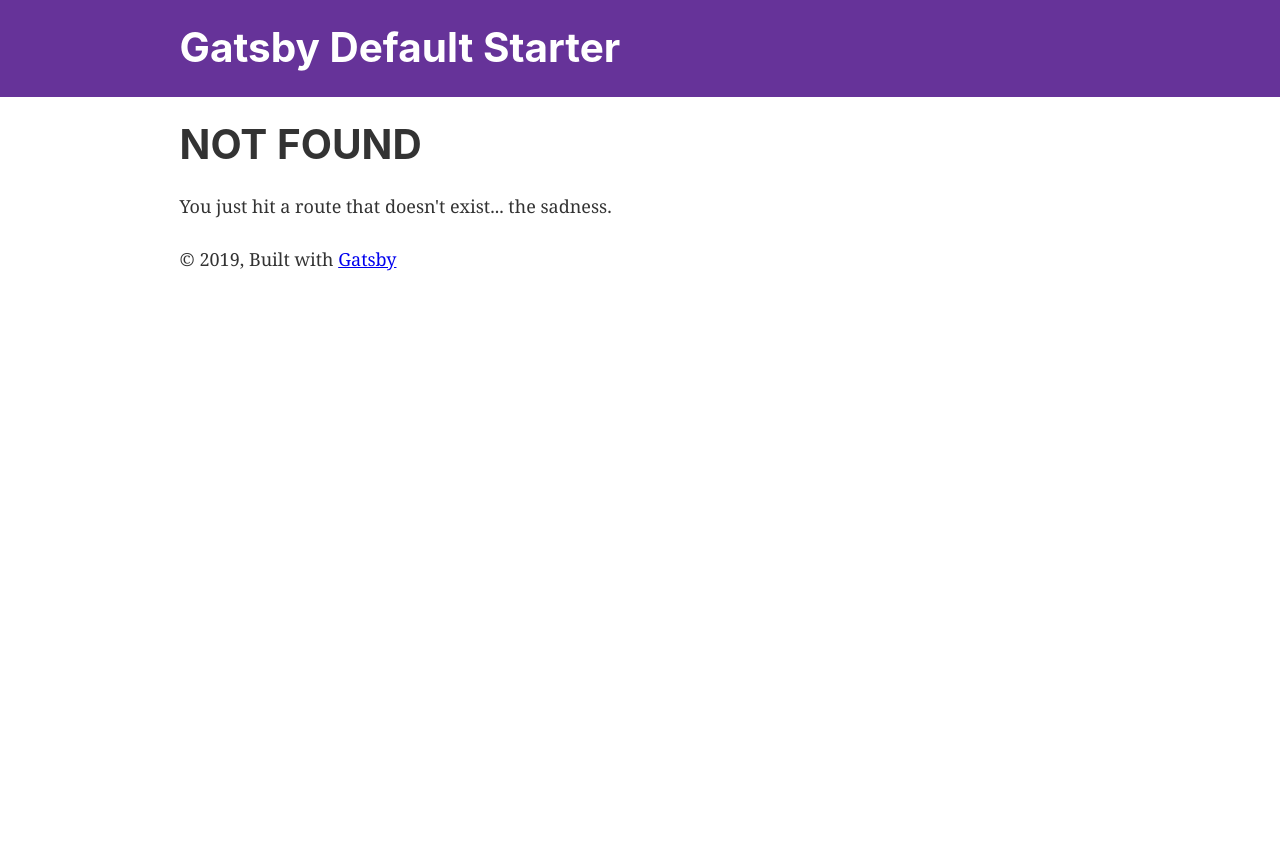
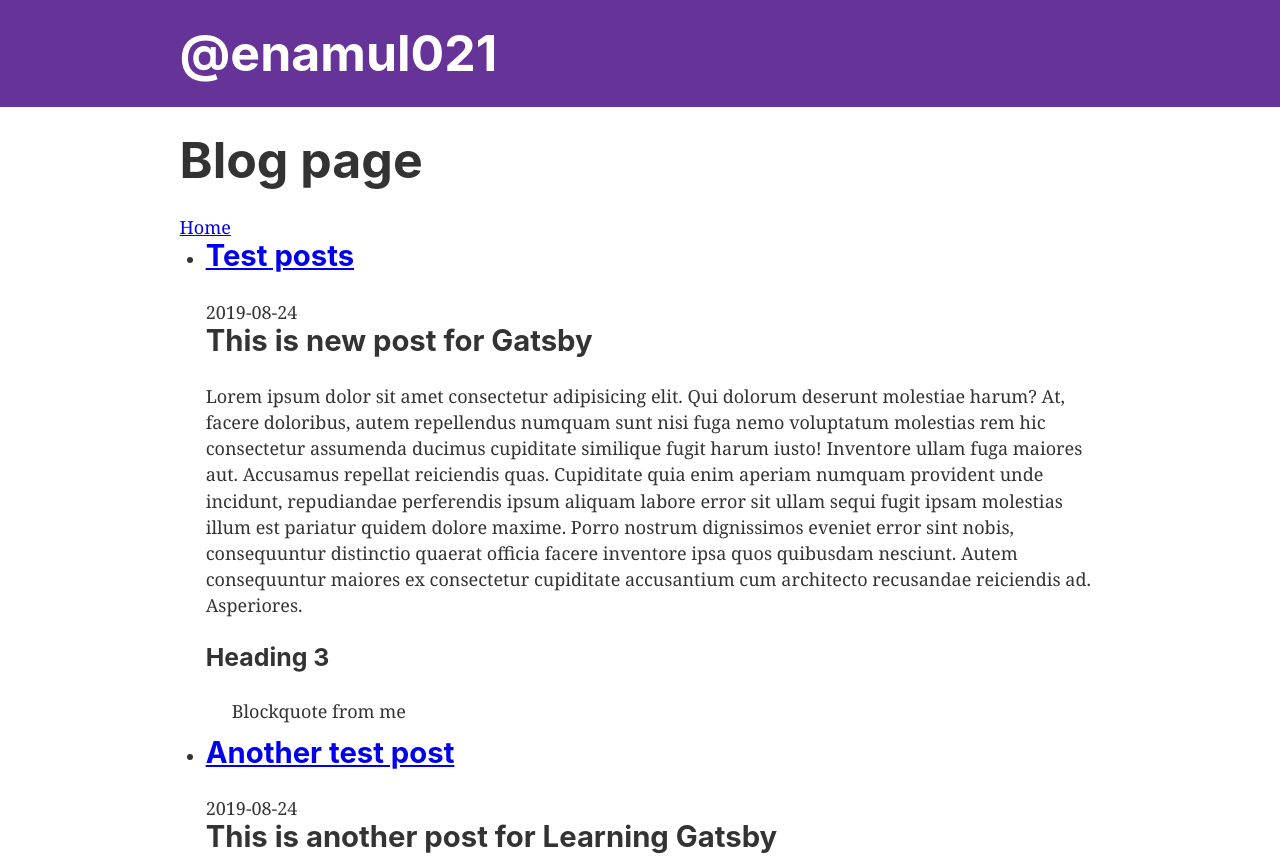
Before and after one commit to devenamulhaque/gatsby-blog, a Gatsby site: page /blog in a window 1280 px wide. Before the commit this address had no page. Shown: the top 856 px of the page. Before the commit the page ends 800 px from the top, so only its background shows below. Built offline with nearby package versions, Linux system fonts and the light colour scheme; Gatsby itself is replaced by a stand-in of ours.

Commit message:
initial commit

```diff
--- a/gatsby-config.js
+++ b/gatsby-config.js
@@ -2,16 +2,24 @@ module.exports = {
   siteMetadata: {
     title: `Gatsby Default Starter`,
     description: `Kick off your next, great Gatsby project with this default starter. This barebones starter ships with the main Gatsby configuration files you might need.`,
-    author: `@gatsbyjs`,
+    author: `@enamul021`,
   },
   plugins: [
     `gatsby-plugin-react-helmet`,
+    'gatsby-plugin-sass',
     {
       resolve: `gatsby-source-filesystem`,
       options: {
         name: `images`,
         path: `${__dirname}/src/images`,
       },
+    },
+    {
+      resolve: `gatsby-source-filesystem`,
+      options: {
+        name: `src`,
+        path: `${__dirname}/src/`
+      }
     },
     `gatsby-transformer-sharp`,
     `gatsby-plugin-sharp`,
@@ -27,6 +35,7 @@ module.exports = {
         icon: `src/images/gatsby-icon.png`, // This path is relative to the root of the site.
       },
     },
+    'gatsby-transformer-remark',
     // this (optional) plugin enables Progressive Web App + Offline functionality
     // To learn more, visit: https://gatsby.dev/offline
     // `gatsby-plugin-offline`,
--- /dev/null
+++ b/src/components/Sidebar.js
@@ -0,0 +1,17 @@
+import React from 'react'
+import PropTypes from 'prop-types'
+const Sidebar = ({description}) => (
+    <div>
+        {description}
+    </div>
+)
+
+Sidebar.prototype = {
+    description: PropTypes.string
+}
+
+Sidebar.defaultProps = {
+    description: ``
+}
+
+export default Sidebar
--- a/src/components/layout.js
+++ b/src/components/layout.js
@@ -11,13 +11,16 @@ import { useStaticQuery, graphql } from "gatsby"
 
 import Header from "./header"
 import "./layout.css"
+import "../styles/style.scss"
 
 const Layout = ({ children }) => {
-  const data = useStaticQuery(graphql`
-    query SiteTitleQuery {
-      site {
-        siteMetadata {
+  const {site} = useStaticQuery(graphql`
+    query{
+      site{
+        siteMetadata{
           title
+          description
+          author
         }
       }
     }
@@ -25,7 +28,7 @@ const Layout = ({ children }) => {
 
   return (
     <>
-      <Header siteTitle={data.site.siteMetadata.title} />
+      <Header siteTitle={site.siteMetadata.author} />
       <div
         style={{
           margin: `0 auto`,
@@ -38,7 +41,8 @@ const Layout = ({ children }) => {
         <footer>
           © {new Date().getFullYear()}, Built with
           {` `}
-          <a href="https://www.gatsbyjs.org">Gatsby</a>
+          <a href="https://www.gatsbyjs.org">Gatsby</a> <br/>
+          {site.siteMetadata.description}
         </footer>
       </div>
     </>
--- /dev/null
+++ b/src/pages/about.js
@@ -0,0 +1,28 @@
+import React from 'react'
+import {Link, useStaticQuery, graphql} from 'gatsby'
+import Layout from '../components/layout';
+import Sidebar from '../components/Sidebar';
+
+
+const About = () => {
+    const {site} = useStaticQuery(graphql`
+        query{
+            site{
+                siteMetadata{
+                    title
+                }
+            }
+        }
+    `)
+    return (
+        <Layout>
+            <h1>Abut me</h1>
+            <Link to="/">Back</Link>
+            <Sidebar description={site.siteMetadata.title}></Sidebar>
+
+        </Layout>
+
+    )
+}
+
+export default About
--- /dev/null
+++ b/src/pages/blog.js
@@ -0,0 +1,42 @@
+import React from 'react'
+import Layout from '../components/layout';
+import {Link, useStaticQuery, graphql} from 'gatsby'
+
+const Blog = () => {
+    const {allMarkdownRemark} = useStaticQuery(graphql`
+    query {
+        allMarkdownRemark {
+          edges {
+            node {
+              frontmatter {
+                title
+                date
+              }
+              html
+            }
+          }
+        }
+      }
+
+    `)
+
+    console.log(allMarkdownRemark)
+    return (
+        <Layout>
+            <h1>Blog page</h1>
+            <Link to="/">Home</Link>
+
+            <ul>
+                {allMarkdownRemark.edges.map(({node}) => <li>
+                    <h2><a href="#">{node.frontmatter.title}</a></h2>
+                    <span>{node.frontmatter.date}</span>
+                    <div className="inner-content" dangerouslySetInnerHTML={{__html:node.html}}>
+                    </div>
+                  </li>)}
+            </ul>
+
+        </Layout>
+    )
+}
+
+export default Blog
--- a/src/pages/index.js
+++ b/src/pages/index.js
@@ -15,6 +15,8 @@ const IndexPage = () => (
       <Image />
     </div>
     <Link to="/page-2/">Go to page 2</Link>
+    <Link to="/about/">About</Link>
+    <Link to="/blog/">Blog</Link>
   </Layout>
 )
 
--- /dev/null
+++ b/src/posts/test.md
@@ -0,0 +1,12 @@
+---
+title: "Test posts"
+date: "2019-08-24"
+---
+
+
+## This is new post for Gatsby
+Lorem ipsum dolor sit amet consectetur adipisicing elit. Qui dolorum deserunt molestiae harum? At, facere doloribus, autem repellendus numquam sunt nisi fuga nemo voluptatum molestias rem hic consectetur assumenda ducimus cupiditate similique fugit harum iusto! Inventore ullam fuga maiores aut. Accusamus repellat reiciendis quas. Cupiditate quia enim aperiam numquam provident unde incidunt, repudiandae perferendis ipsum aliquam labore error sit ullam sequi fugit ipsam molestias illum est pariatur quidem dolore maxime. Porro nostrum dignissimos eveniet error sint nobis, consequuntur distinctio quaerat officia facere inventore ipsa quos quibusdam nesciunt. Autem consequuntur maiores ex consectetur cupiditate accusantium cum architecto recusandae reiciendis ad. Asperiores.
+
+### Heading 3
+
+> Blockquote from me
--- /dev/null
+++ b/src/posts/test2.md
@@ -0,0 +1,9 @@
+---
+title: "Another test post"
+date: "2019-08-24"
+---
+
+## This is another post for Learning Gatsby
+Lorem ipsum dolor sit amet consectetur adipisicing elit. Qui dolorum deserunt molestiae harum? At, facere doloribus, autem repellendus numquam sunt nisi fuga nemo voluptatum molestias rem hic consectetur assumenda ducimus cupiditate similique fugit harum iusto! Inventore ullam fuga maiores aut. Accusamus repellat reiciendis quas. Cupiditate quia enim aperiam numquam provident unde incidunt, repudiandae perferendis ipsum aliquam labore error sit ullam sequi fugit ipsam molestias illum est pariatur quidem dolore maxime. Porro nostrum dignissimos eveniet error sint nobis, consequuntur distinctio quaerat officia facere inventore ipsa quos quibusdam nesciunt. Autem consequuntur maiores ex consectetur cupiditate accusantium cum architecto recusandae reiciendis ad. Asperiores.
+
+> Blockquote from Gatsby
--- /dev/null
+++ b/src/styles/style.scss
@@ -0,0 +1,8 @@
+*{
+    padding: 0;
+    margin: 0;
+    box-sizing: border-box;
+}
+h1{
+    font-size: 50px;
+}
```
Also changed, not shown: package.json (+7 -2 lines), gatsby-browser.js (line endings or trailing spaces), 2 other files.
